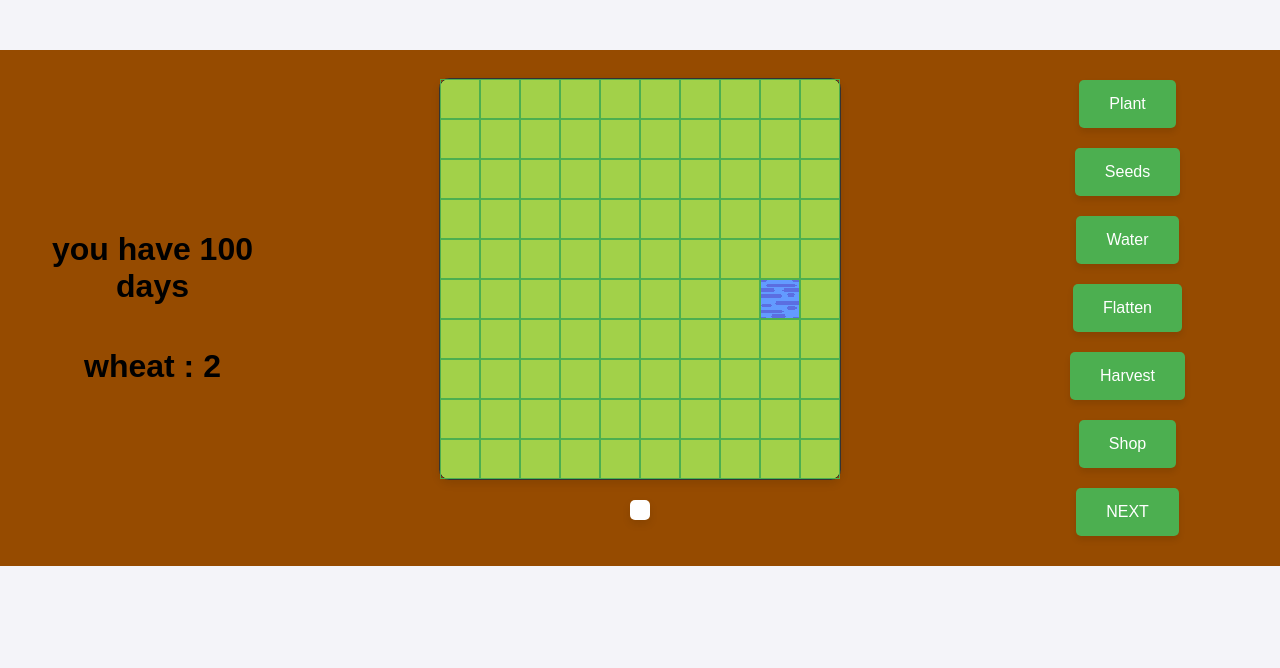
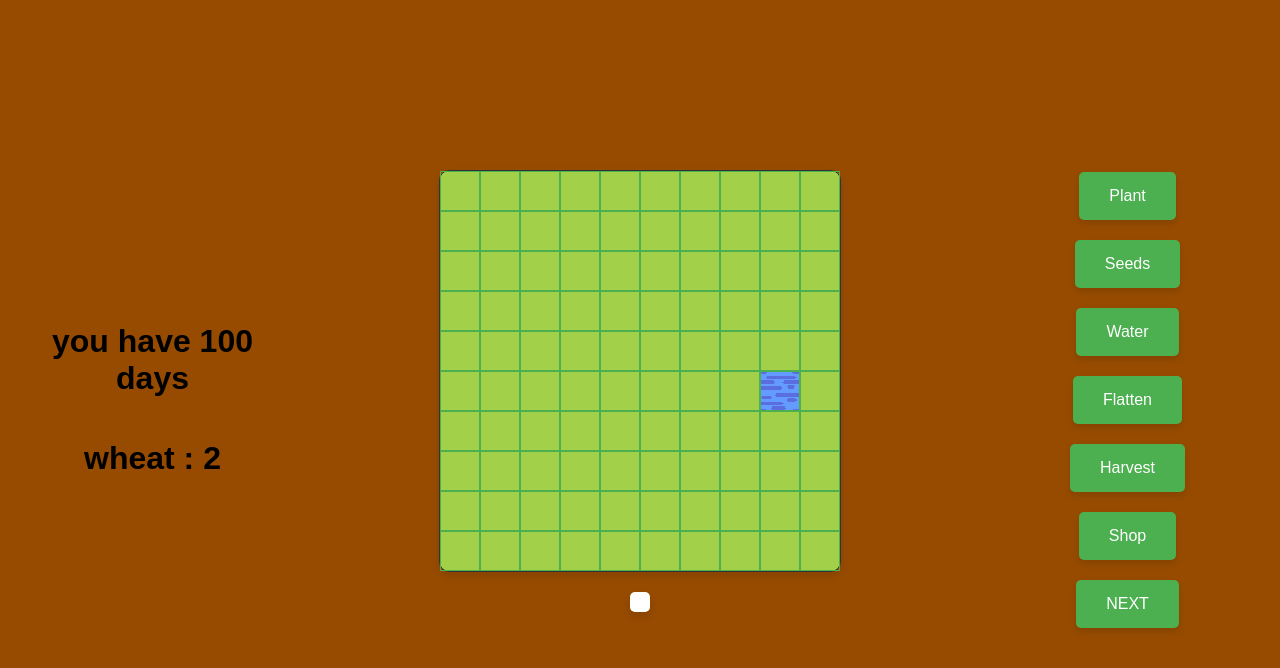
Before and after one commit to adarshkunwar/farm-simulation-js, a website with bundled scripts: page index.html in a window 1280 px wide. Built offline with nearby package versions, Linux system fonts and the light colour scheme.

Commit message:
The brown color now covers the entire screen

```diff
--- a/styles.css
+++ b/styles.css
@@ -2,14 +2,17 @@ body {
     font-family: Arial, sans-serif;
     text-align: center;
     background-color: #964B00;
+    width: 100vw;
+    height: 100vh;
     margin: 0;
     padding: 0;
     position: relative;
 }
 
 #game {
-    margin-top: 50px;
     background-color: #964B00;
+    width: 100vw;
+    height: 100vh;
     display: flex;
     justify-content: center;
     align-items: center;
@@ -47,7 +50,6 @@ body {
 }
 
 #game {
-    margin-top: 50px;
     display: grid;
     grid-template-columns: repeat(12, 1fr);
     gap: 20px;
```
